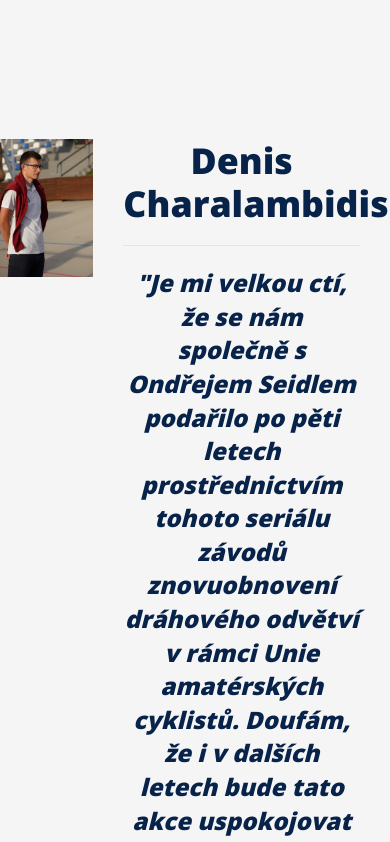
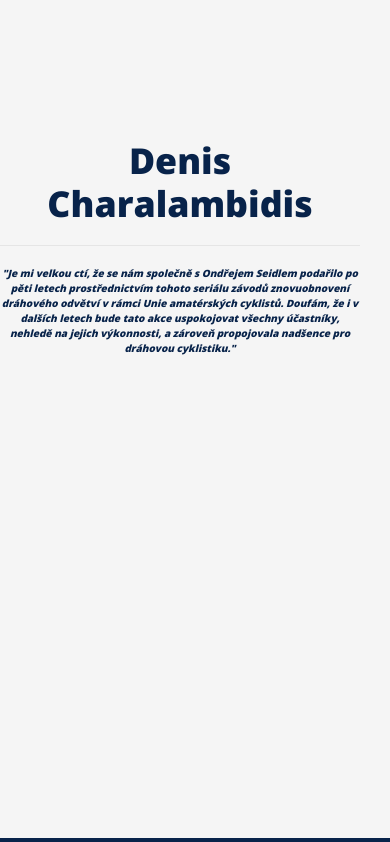
Before and after one commit to trackmasters/trackmasters.github.io, a React (Create React App) app: page / in a window 390 px wide. Shown: the part 4520-5362 px from the top of the page. Built offline with nearby package versions, Linux system fonts and the light colour scheme; no server answers.

Commit message:
Responsive v6 - director

```diff
--- a/src/section/director/Director.js
+++ b/src/section/director/Director.js
@@ -1,5 +1,6 @@
 import React from "react";
 
+import './Director.scss';
 import denis from "../../content/director/denis.jpg"
 
 import data from "../../content/director/director.json";
@@ -9,18 +10,16 @@ function Director(props) {
 
     return <Section id="Director" feel={props.feel} label={props.label}>
         <div className="uk-container uk-section uk-padding-remove-top uk-padding-remove-bottom">
-            <div className="uk-grid uk-grid-large"
+            <div className="uk-text-center"
                  data-uk-scrollspy="target: > div; delay: 150; cls: uk-animation-slide-bottom-medium"
                  data-uk-grid="">
-
-                <div className="uk-width-1-3 uk-padding-small" style={{'maxHeight': '50vh'}} >
-                    <img className="uk-align-left" style={{"border": "0", "maxWidth": "100%"}} src={denis} alt=""/>
+                <div className="uk-width-1-3@m uk-padding-small uk-visible@m" >
+                    <img style={{"border": "0", "maxHeight": "100%", "maxWidth": "100%"}} src={denis} alt=""/>
                 </div>
-
-                <div className="uk-width-2-3 uk-padding-small">
-                    <p className="uk-h1 uk-margin-small">{data.label}</p>
+                <div className="uk-width-2-3@m uk-padding-small">
+                    <h4 className="uk-h1 uk-margin-small">{data.label}</h4>
                     <hr/>
-                    <p className="uk-h3 uk-margin-small uk-text-italic">"{data.text}"</p>
+                    <p className="uk-margin-small uk-text-italic">"{data.text}"</p>
                 </div>
             </div>
         </div>
--- /dev/null
+++ b/src/section/director/Director.scss
@@ -0,0 +1,26 @@
+@import "src/styles/sizes";
+
+#Director {
+  p {
+    font-size: x-large;
+  }
+
+  @media screen and (max-width: $xl) {
+    p {
+      font-size: large;
+    }
+  }
+
+
+  @media screen and (max-width: $m) {
+    p {
+      font-size: medium;
+    }
+  }
+
+  @media screen and (max-width: $xs) {
+    p {
+      font-size: x-small;
+    }
+  }
+}
```
